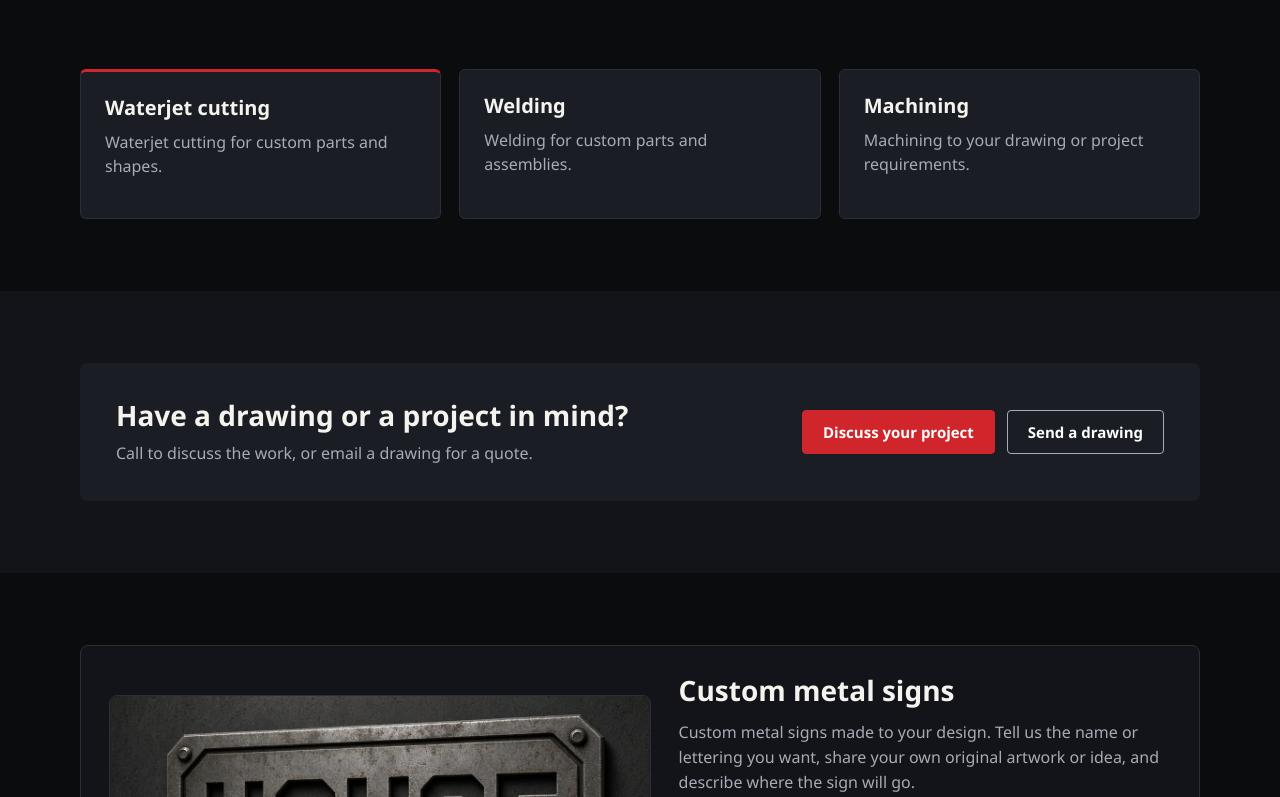
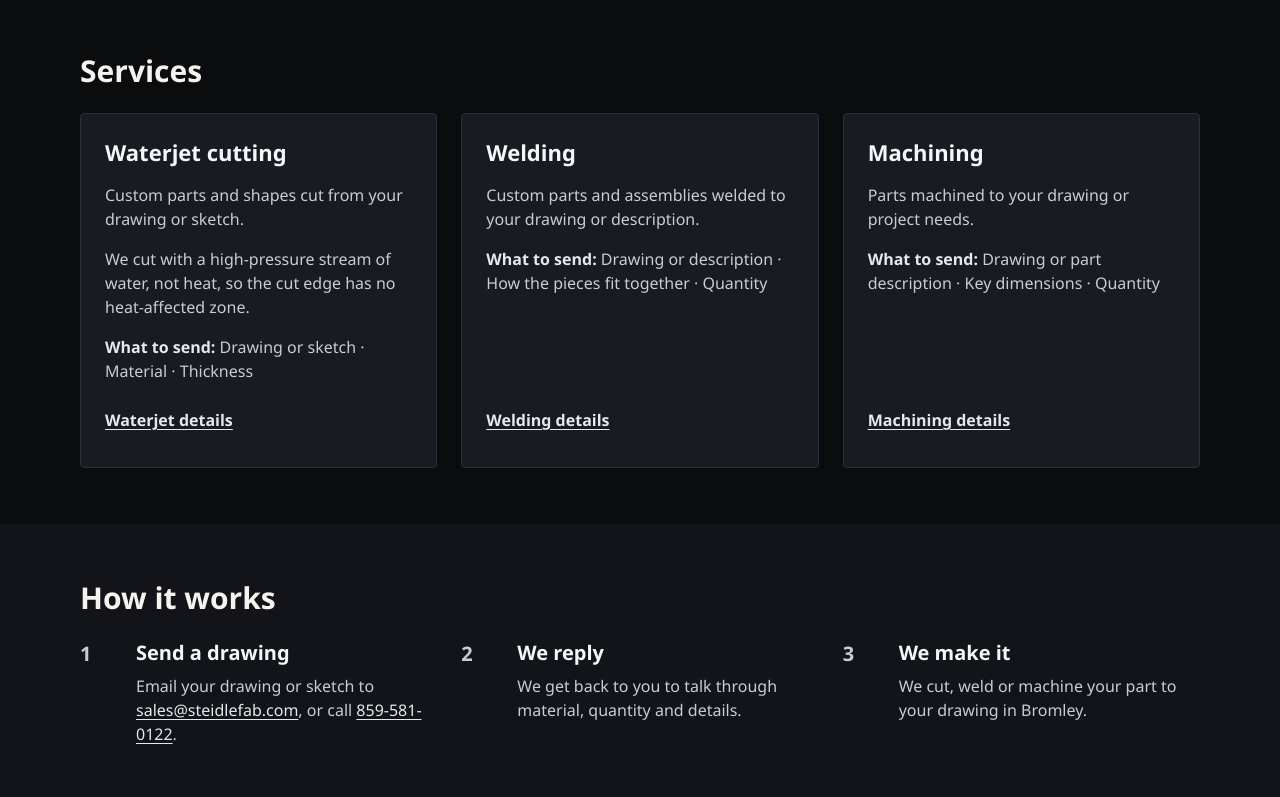
Before and after one commit to card0si/steidle-preview, a plain HTML site: page index.html in a window 1280 px wide. Shown: the part 676-1473 px from the top of the page. Drawn offline with Linux system fonts and the light colour scheme.

Commit message:
SF-002 item 11: homepage redo — nameclear hero, service tiles, how-it-works
SteidleFab 11:13 edits: hero Send-a-drawing only; tiles then how-it-works;
script logo kept. Nav CTA renamed. Materials/sign names omitted (pending).

```diff
--- a/index.html
+++ b/index.html
@@ -21,7 +21,7 @@
         <a href="signs.html">Metal Signs</a>
         <a href="contact.html">Contact</a>
       </nav>
-      <a class="btn btn-primary btn-header" href="mailto:sales@steidlefab.com?subject=Request%20a%20quote">Request a quote</a>
+      <a class="btn btn-primary btn-header" href="mailto:sales@steidlefab.com?subject=Drawing%20for%20quote">Send a drawing</a>
       <button class="menu-toggle" type="button" data-menu-open aria-expanded="false" aria-controls="mobile-menu" aria-label="Open menu">☰</button>
     </div>
   </header>
@@ -40,18 +40,18 @@
       <a href="signs.html">Metal Signs</a>
       <a href="contact.html">Contact</a>
     </nav>
-    <a class="btn btn-primary" href="mailto:sales@steidlefab.com?subject=Request%20a%20quote">Request a quote</a>
+    <a class="btn btn-primary" href="mailto:sales@steidlefab.com?subject=Drawing%20for%20quote">Send a drawing</a>
   </div>
 
   <main id="content">
     <section class="hero hero-fixed" aria-labelledby="hero-title">
       <picture class="hf-pic">
-        <source media="(max-width: 500px)" srcset="assets/hero-r3-390.webp" type="image/webp">
-        <source media="(max-width: 500px)" srcset="assets/hero-r3-390.jpg" type="image/jpeg">
-        <source media="(max-width: 1000px)" srcset="assets/hero-r3-768.webp" type="image/webp">
-        <source media="(max-width: 1000px)" srcset="assets/hero-r3-768.jpg" type="image/jpeg">
-        <source srcset="assets/hero-r3-1440.webp" type="image/webp">
-        <img src="assets/hero-r3-1440.jpg" alt="Steidle Fabricating" width="2880" height="1200" fetchpriority="high" decoding="sync">
+        <source media="(max-width: 500px)" srcset="assets/hero-r3-390-nameclear.webp" type="image/webp">
+        <source media="(max-width: 500px)" srcset="assets/hero-r3-390-nameclear.jpg" type="image/jpeg">
+        <source media="(max-width: 1000px)" srcset="assets/hero-r3-768-nameclear.webp" type="image/webp">
+        <source media="(max-width: 1000px)" srcset="assets/hero-r3-768-nameclear.jpg" type="image/jpeg">
+        <source srcset="assets/hero-r3-1440-nameclear.webp" type="image/webp">
+        <img src="assets/hero-r3-1440-nameclear.jpg" alt="Steidle Fabricating" width="2880" height="1200" fetchpriority="high" decoding="sync">
       </picture>
       <div class="hf-copy">
         <h1 id="hero-title">Waterjet, welding and machining in Bromley, KY since 1955.</h1>
@@ -59,26 +59,66 @@
       </div>
     </section>
 
-    <section class="section" aria-label="Services">
+    <section class="section section-services" aria-labelledby="services-title">
       <div class="wrap">
+        <h2 id="services-title">Services</h2>
         <div class="offer-grid">
-          <article class="offer-card accent">
-            <h2>Waterjet cutting</h2>
-            <p>Waterjet cutting for custom parts and shapes.</p>
+          <article class="offer-card">
+            <h3>Waterjet cutting</h3>
+            <p>Custom parts and shapes cut from your drawing or sketch.</p>
+            <p>We cut with a high-pressure stream of water, not heat, so the cut edge has no heat-affected zone.</p>
+            <!-- Materials bullets: hidden until Ken confirms (SITE-CHANGES item 6). -->
+            <p class="tile-send"><span class="tile-send-label">What to send:</span> Drawing or sketch · Material · Thickness</p>
+            <a class="tile-link" href="capabilities.html#waterjet">Waterjet details</a>
           </article>
           <article class="offer-card">
-            <h2>Welding</h2>
-            <p>Welding for custom parts and assemblies.</p>
+            <h3>Welding</h3>
+            <p>Custom parts and assemblies welded to your drawing or description.</p>
+            <!-- Materials bullets: hidden until Ken confirms (SITE-CHANGES item 6). -->
+            <p class="tile-send"><span class="tile-send-label">What to send:</span> Drawing or description · How the pieces fit together · Quantity</p>
+            <a class="tile-link" href="capabilities.html#welding">Welding details</a>
           </article>
           <article class="offer-card">
-            <h2>Machining</h2>
-            <p>Machining to your drawing or project requirements.</p>
+            <h3>Machining</h3>
+            <p>Parts machined to your drawing or project needs.</p>
+            <!-- Materials bullets: hidden until Ken confirms (SITE-CHANGES item 6). -->
+            <p class="tile-send"><span class="tile-send-label">What to send:</span> Drawing or part description · Key dimensions · Quantity</p>
+            <a class="tile-link" href="capabilities.html#machining">Machining details</a>
           </article>
         </div>
       </div>
     </section>
 
-    <section class="section section-alt">
+    <section class="section section-alt section-how" aria-labelledby="how-title">
+      <div class="wrap">
+        <h2 id="how-title">How it works</h2>
+        <ol class="how-grid">
+          <li class="how-step">
+            <span class="how-num" aria-hidden="true">1</span>
+            <div>
+              <h3>Send a drawing</h3>
+              <p>Email your drawing or sketch to <a href="mailto:sales@steidlefab.com?subject=Drawing%20for%20quote">sales@steidlefab.com</a>, or call <a href="tel:8595810122">859-581-0122</a>.</p>
+            </div>
+          </li>
+          <li class="how-step">
+            <span class="how-num" aria-hidden="true">2</span>
+            <div>
+              <h3>We reply</h3>
+              <p>We get back to you to talk through material, quantity and details.</p>
+            </div>
+          </li>
+          <li class="how-step">
+            <span class="how-num" aria-hidden="true">3</span>
+            <div>
+              <h3>We make it</h3>
+              <p>We cut, weld or machine your part to your drawing in Bromley.</p>
+            </div>
+          </li>
+        </ol>
+      </div>
+    </section>
+
+    <section class="section">
       <div class="wrap">
         <div class="mid-cta">
           <div>
@@ -130,7 +170,7 @@
         <a href="mailto:sales@steidlefab.com">sales@steidlefab.com</a>
         <span>113 Pike St, Bromley KY 41016</span>
       </p>
-      <a class="btn btn-primary" href="mailto:sales@steidlefab.com?subject=Request%20a%20quote">Request a quote</a>
+      <a class="btn btn-primary" href="mailto:sales@steidlefab.com?subject=Drawing%20for%20quote">Send a drawing</a>
     </div>
   </footer>
   <script src="site.js"></script>
--- a/site.css
+++ b/site.css
@@ -10,8 +10,8 @@
   --ink-muted: #A7ABB6;
   --ink-dim: #8B909C;
   --ink-inverse: #0B0C0E;
-  --brand-red: #D0252B;
-  --brand-red-hover: #E03339;
+  --brand-red: #D32F2F;
+  --brand-red-hover: #B71B1B;
   --white: #FFFFFF;
   --font: "Segoe UI", system-ui, -apple-system, "Helvetica Neue", Arial, sans-serif;
   --max: 1120px;
@@ -113,9 +113,11 @@ body.menu-lock { overflow: hidden; }
   border-bottom-color: var(--brand-red);
 }
 .btn-header {
-  min-height: 40px;
-  padding: 8px 18px;
-  font-size: 14px;
+  min-height: 44px;
+  height: 44px;
+  padding: 10px 20px;
+  font-size: 16px;
+  font-weight: 650;
 }
 
 .btn {
@@ -284,20 +286,88 @@ body.menu-lock { overflow: hidden; }
 .offer-grid {
   display: grid;
   grid-template-columns: repeat(3, minmax(0, 1fr));
-  gap: 18px;
+  gap: 24px;
   align-items: stretch;
 }
 .offer-card {
-  background: var(--bg-panel);
+  background: #181B21;
   border: 1px solid var(--line);
-  border-radius: 6px;
+  border-radius: 4px;
   padding: 24px;
-  min-height: 150px;
+  min-height: 0;
+  display: flex;
+  flex-direction: column;
+  gap: 16px;
 }
-.offer-card.accent { min-height: 150px; border-top: 3px solid var(--brand-red); }
-.offer-card { display: flex; flex-direction: column; }
-.offer-card h2 { margin: 0 0 10px; font-size: 20px; }
-.offer-card p { margin: 0; color: var(--ink-muted); font-size: 16px; line-height: 1.5; }
+.offer-card.accent { border-top: 0; } /* equal tiles; no first-tile red stripe */
+.offer-card h2,
+.offer-card h3 { margin: 0; font-size: 22px; line-height: 1.3; font-weight: 700; color: #F5F6F7; }
+.offer-card p { margin: 0; color: #C9CDD2; font-size: 16px; line-height: 1.5; }
+.tile-send { font-size: 15px; line-height: 1.45; color: #C9CDD2; }
+.tile-send-label { font-weight: 650; color: #E6E8EB; }
+.tile-link {
+  margin-top: auto;
+  color: #E6E8EB;
+  font-size: 16px;
+  font-weight: 600;
+  text-underline-offset: 3px;
+  min-height: 44px;
+  display: inline-flex;
+  align-items: center;
+}
+.tile-link:hover { text-decoration: underline; }
+.section-services h2,
+.section-how h2 { margin: 0 0 24px; font-size: 30px; line-height: 1.2; }
+.section-services { padding-top: 56px; padding-bottom: 56px; }
+.section-how { padding-top: 56px; padding-bottom: 56px; }
+.how-grid {
+  list-style: none;
+  margin: 0;
+  padding: 0;
+  display: grid;
+  grid-template-columns: repeat(3, minmax(0, 1fr));
+  gap: 24px;
+}
+.how-step {
+  display: grid;
+  grid-template-columns: 44px 1fr;
+  gap: 12px;
+  align-items: start;
+}
+.how-step .how-num {
+  color: #C9CDD2;
+  font-size: 20px;
+  font-weight: 650;
+  line-height: 1.2;
+  padding-top: 2px;
+}
+.how-step h3 {
+  margin: 0 0 8px;
+  font-size: 20px;
+  line-height: 1.3;
+  font-weight: 700;
+  color: #F5F6F7;
+}
+.how-step p {
+  margin: 0;
+  color: #C9CDD2;
+  font-size: 16px;
+  line-height: 1.5;
+}
+.how-step a {
+  color: #E6E8EB;
+  text-underline-offset: 3px;
+}
+.how-step a:hover { text-decoration: underline; }
+@media (max-width: 1000px) {
+  .how-grid { grid-template-columns: 1fr; gap: 24px; }
+  .section-services { padding-top: 40px; padding-bottom: 40px; }
+  .section-how { padding-top: 40px; padding-bottom: 40px; }
+}
+@media (max-width: 500px) {
+  .section-services h2,
+  .section-how h2 { font-size: 26px; }
+}
 
 .mid-cta {
   background: var(--bg-panel);
@@ -469,9 +539,12 @@ body.menu-lock { overflow: hidden; }
   .process.reverse .copy,
   .process.reverse .media { order: initial; }
 }
-/* Offer cards: 3-up from 720px; stack below. Never 1+2. */
+/* Offer cards: 3-up desktop; stack at ≤1000 (HOME-REDO V2). Never 1+2. */
+@media (max-width: 1000px) {
+  .offer-grid { grid-template-columns: 1fr; }
+  .offer-card.accent { grid-column: auto; min-height: 0; }
+}
 @media (max-width: 719px) {
-  .offer-grid { grid-template-columns: 1fr; }
   .offer-card.accent { grid-column: auto; min-height: 0; }
   .wrap { width: min(100% - 32px, var(--max)); }
   .nav, .btn-header { display: none; }
@@ -671,7 +744,7 @@ body.menu-lock { overflow: hidden; }
 .hf-copy { position: absolute; left: 64px; bottom: 28px; max-width: 640px; padding: 20px 24px; border-radius: 8px; background: rgba(8,9,11,.72); }
 .hf-copy h1 { color: #F2F3F5; font-size: 20px; line-height: 1.4; font-weight: 500; letter-spacing: 0; margin: 0 0 16px; text-shadow: none; }
 .hf-copy .btn { min-height: 44px; }
-@media (max-width: 1000px) { .hero.hero-fixed { min-height: 482px; } .hf-pic img { height: auto; aspect-ratio: 1536 / 640; object-position: center top; } .hf-copy { position: static; margin: 16px 32px 24px; } } /* r3: 768 strip, panel below the image */
+@media (max-width: 1000px) { .hero.hero-fixed { min-height: 0; } .hf-pic img { height: auto; aspect-ratio: 1536 / 640; object-position: center top; } .hf-copy { position: static; margin: 16px 32px 24px; } } /* r3 + Fix A: strip + panel below; no 482 empty band */
 @media (max-width: 500px) {
   .hf-pic img { height: auto; aspect-ratio: 780 / 987; object-position: center top; }
   .hf-copy { position: static; margin: 0; max-width: none; border-radius: 0; background: #0d0e10; padding: 20px 20px 32px; }
```
Also changed, not shown: capabilities.html (+7 -7 lines), contact.html (+2 -2 lines), signs.html (+3 -3 lines), assets/hero-r3-1440-nameclear.jpg (added), assets/hero-r3-1440-nameclear.webp (added), assets/hero-r3-390-nameclear.jpg (added), assets/hero-r3-390-nameclear.webp (added), assets/hero-r3-768-nameclear.jpg (added), assets/hero-r3-768-nameclear.webp (added).
